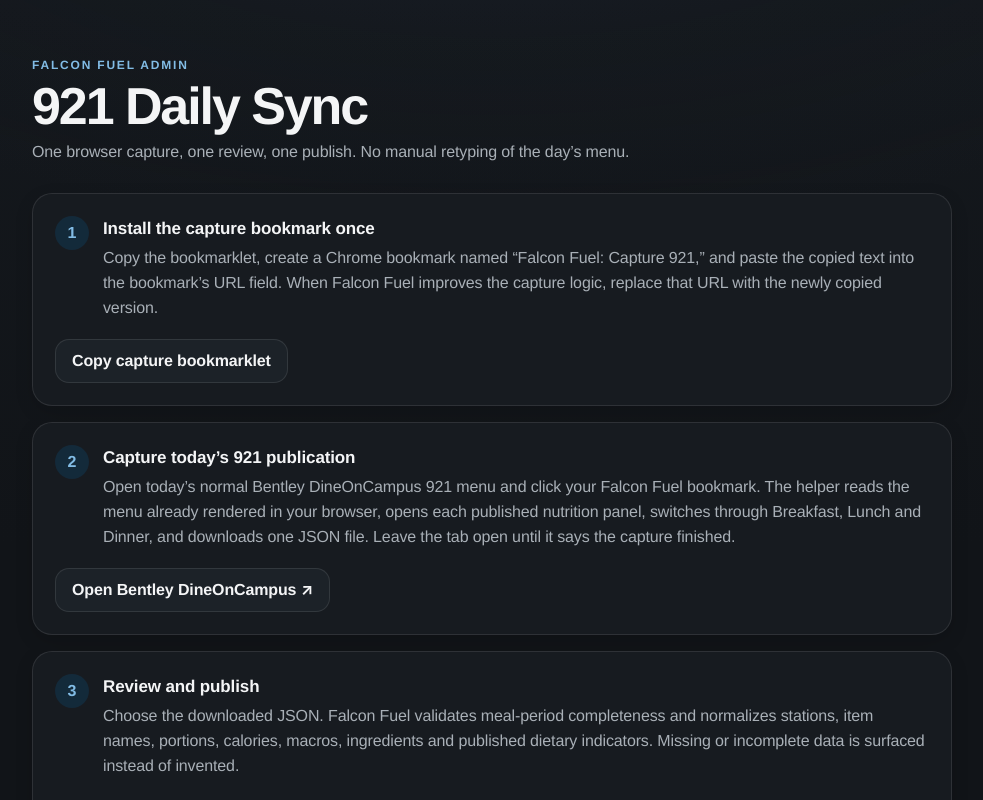
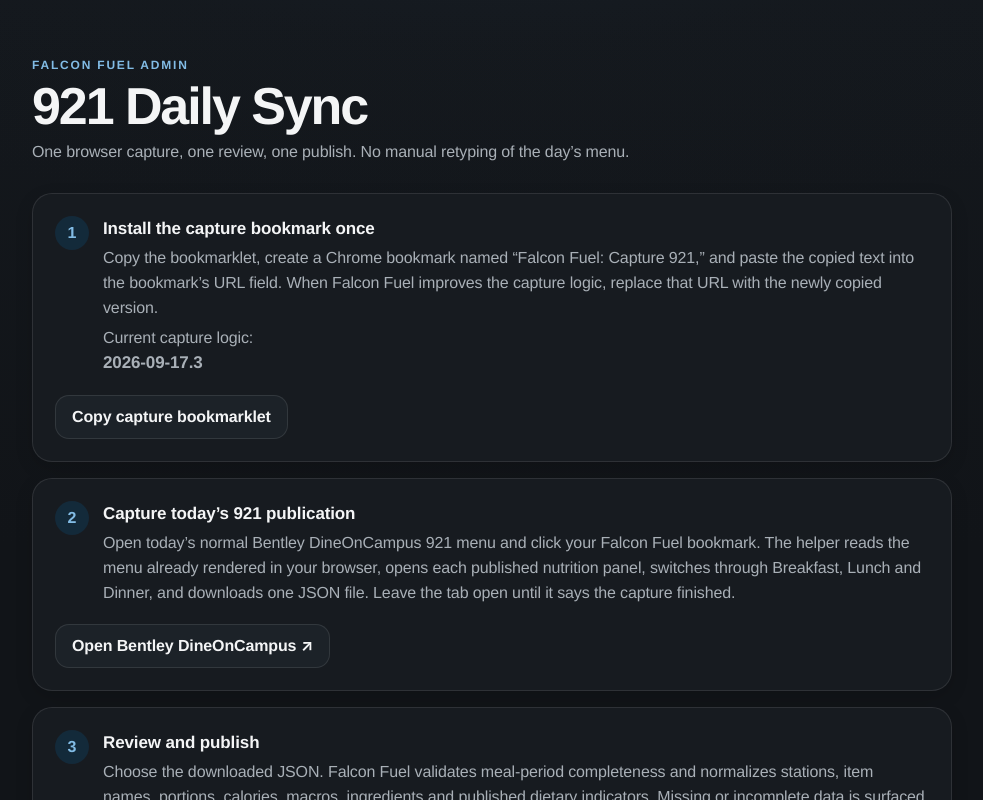
Before and after one commit to JamoV18/Bentley-Fuel, a Next.js app: page /admin/921-sync in a window 1280 px wide. Shown: the top 800 px of the page, without its empty margins (148-1131 px from the left). Built offline with nearby package versions, Linux system fonts and the light colour scheme; a web font is replaced by a local one.

Commit message:
Show 921 bookmarklet version in admin

```diff
--- a/src/app/admin/921-sync/SyncClient.tsx
+++ b/src/app/admin/921-sync/SyncClient.tsx
@@ -1,7 +1,7 @@
 "use client";
 
 import { useMemo, useState } from "react";
-import { CAPTURE_921_BOOKMARKLET } from "./captureBookmarklet";
+import { CAPTURE_921_BOOKMARKLET, CAPTURE_921_VERSION } from "./captureBookmarklet";
 
 type SyncIssue = {
   severity: "warning" | "error";
@@ -46,7 +46,7 @@ export default function SyncClient() {
 
   async function copyBookmarklet() {
     await navigator.clipboard.writeText(CAPTURE_921_BOOKMARKLET);
-    setMessage("Bookmarklet copied. Edit your “Falcon Fuel: Capture 921” bookmark and replace its URL with the copied text.");
+    setMessage(`Capture logic ${CAPTURE_921_VERSION} copied. Edit your “Falcon Fuel: Capture 921” bookmark and replace its entire URL with the copied text.`);
   }
 
   async function readFile(file?: File) {
@@ -98,7 +98,7 @@ export default function SyncClient() {
       </header>
 
       <section className="ff921-card">
-        <div className="ff921-step"><span>1</span><div><strong>Install the capture bookmark once</strong><p>Copy the bookmarklet, create a Chrome bookmark named “Falcon Fuel: Capture 921,” and paste the copied text into the bookmark’s URL field. When Falcon Fuel improves the capture logic, replace that URL with the newly copied version.</p></div></div>
+        <div className="ff921-step"><span>1</span><div><strong>Install the capture bookmark once</strong><p>Copy the bookmarklet, create a Chrome bookmark named “Falcon Fuel: Capture 921,” and paste the copied text into the bookmark’s URL field. When Falcon Fuel improves the capture logic, replace that URL with the newly copied version.</p><p>Current capture logic: <strong>{CAPTURE_921_VERSION}</strong></p></div></div>
         <button className="ff921-secondary" type="button" onClick={copyBookmarklet}>Copy capture bookmarklet</button>
       </section>
 
```
